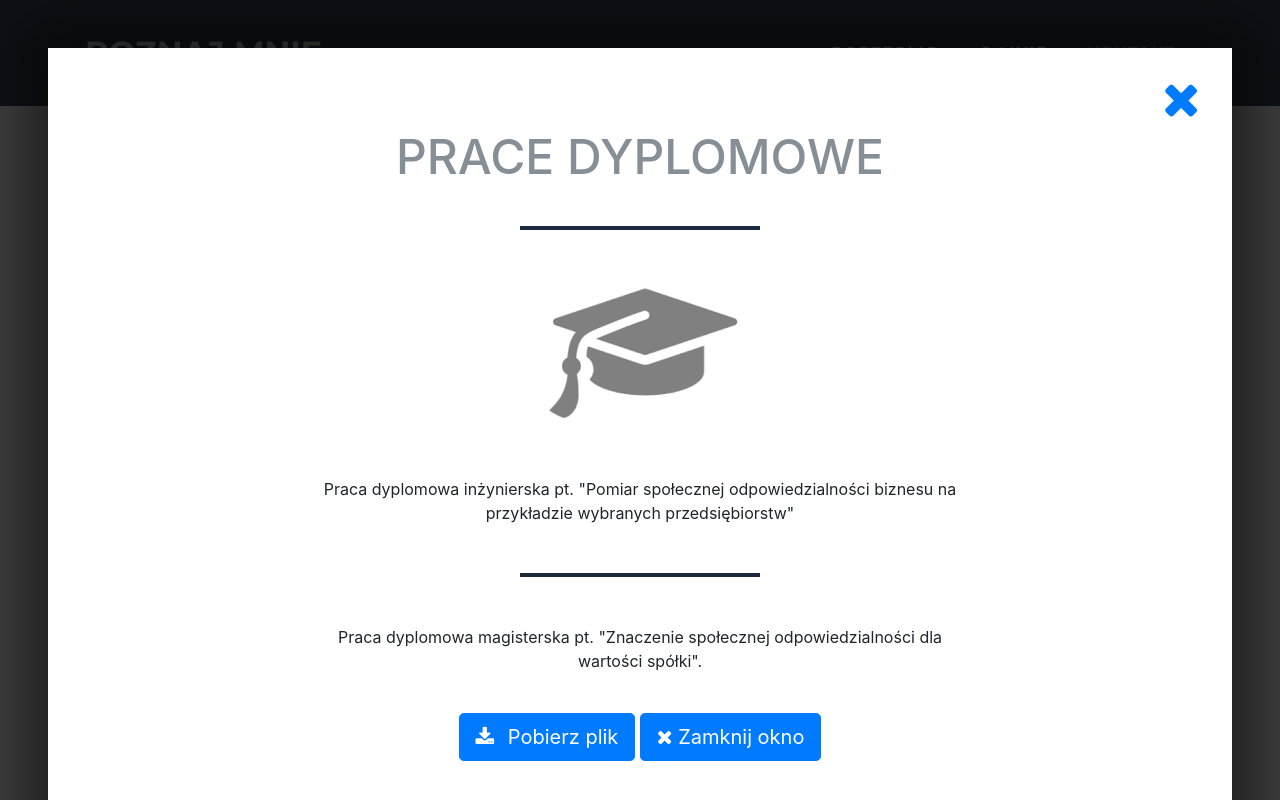
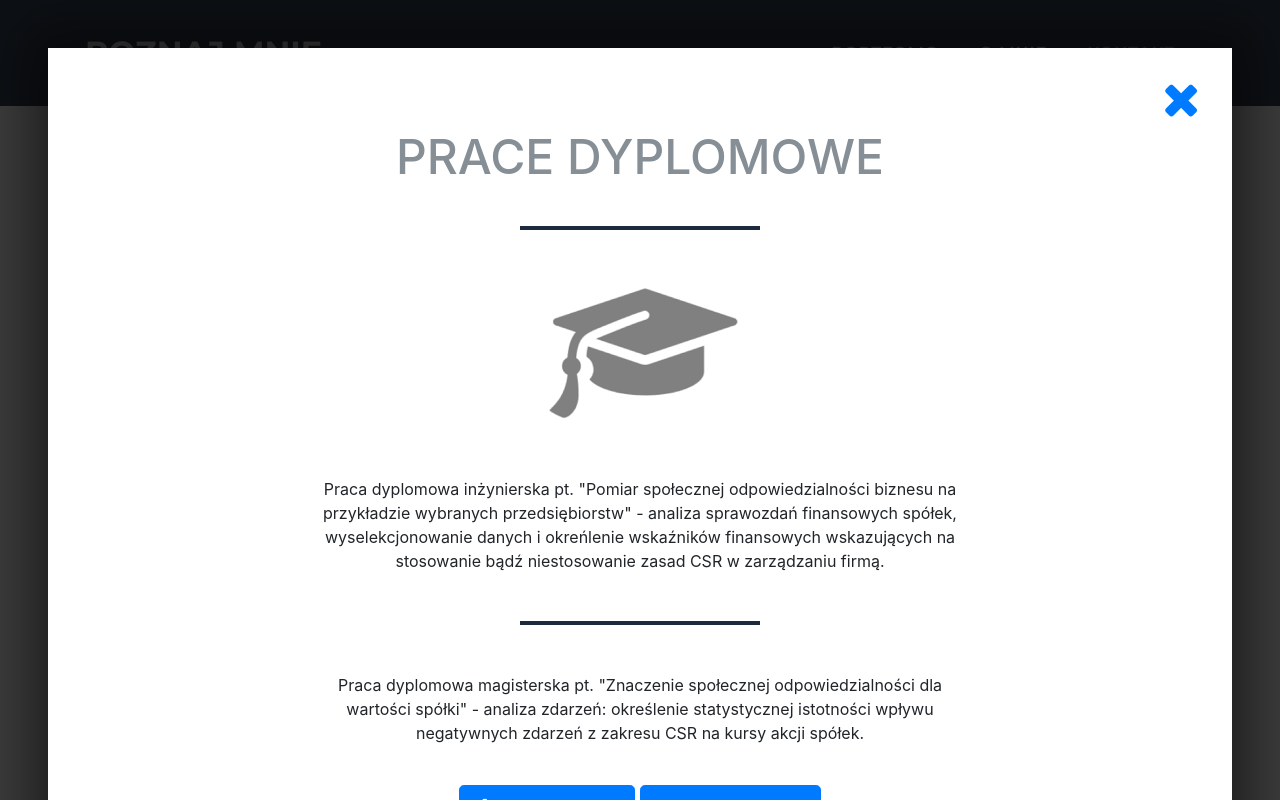
Before and after one commit to AnnaKukiela/AnnaKukiela.webpage, a website with bundled scripts: page index.html in a window 1280 px wide. Both pictures are taken after a click on the link "Prace dyplomowe". Shown: the part 992-1792 px from the top of the page. Built offline with nearby package versions, Linux system fonts and the light colour scheme.

Commit message:
prace dyplomowe

```diff
--- a/index.html
+++ b/index.html
@@ -224,9 +224,9 @@
               <h2 class="text-secondary text-uppercase mb-0">Prace dyplomowe</h2>
               <hr class="star-dark mb-5">
 			  <img class="img-fluid mb-5" src="img/portfolio/project1_text.png" alt="">
-              <p class="mb-5">Praca dyplomowa inżynierska pt. "Pomiar społecznej odpowiedzialności biznesu na przykładzie wybranych przedsiębiorstw"
+              <p class="mb-5">Praca dyplomowa inżynierska pt. "Pomiar społecznej odpowiedzialności biznesu na przykładzie wybranych przedsiębiorstw" - analiza sprawozdań finansowych spółek, wyselekcjonowanie danych i okreńlenie wskaźników finansowych wskazujących na stosowanie bądź niestosowanie zasad CSR w zarządzaniu firmą.
 			  <hr class="star-dark mb-5">
-			  Praca dyplomowa magisterska pt. "Znaczenie społecznej odpowiedzialności dla wartości spółki".</p>
+			  Praca dyplomowa magisterska pt. "Znaczenie społecznej odpowiedzialności dla wartości spółki" - analiza zdarzeń: określenie statystycznej istotności wpływu negatywnych zdarzeń z zakresu CSR na kursy akcji spółek.</p>
 			  </br>
 			  <a class="btn btn-primary btn-lg rounded-pill" href="projects/1/Kukieła_Anna_prace_dyplomowe.rar" download="Kukieła_Anna_prace_dyplomowe.rar">
 				<i class="fa fa-download mr-2"></i>
```
Also changed, not shown: 1 other file.
